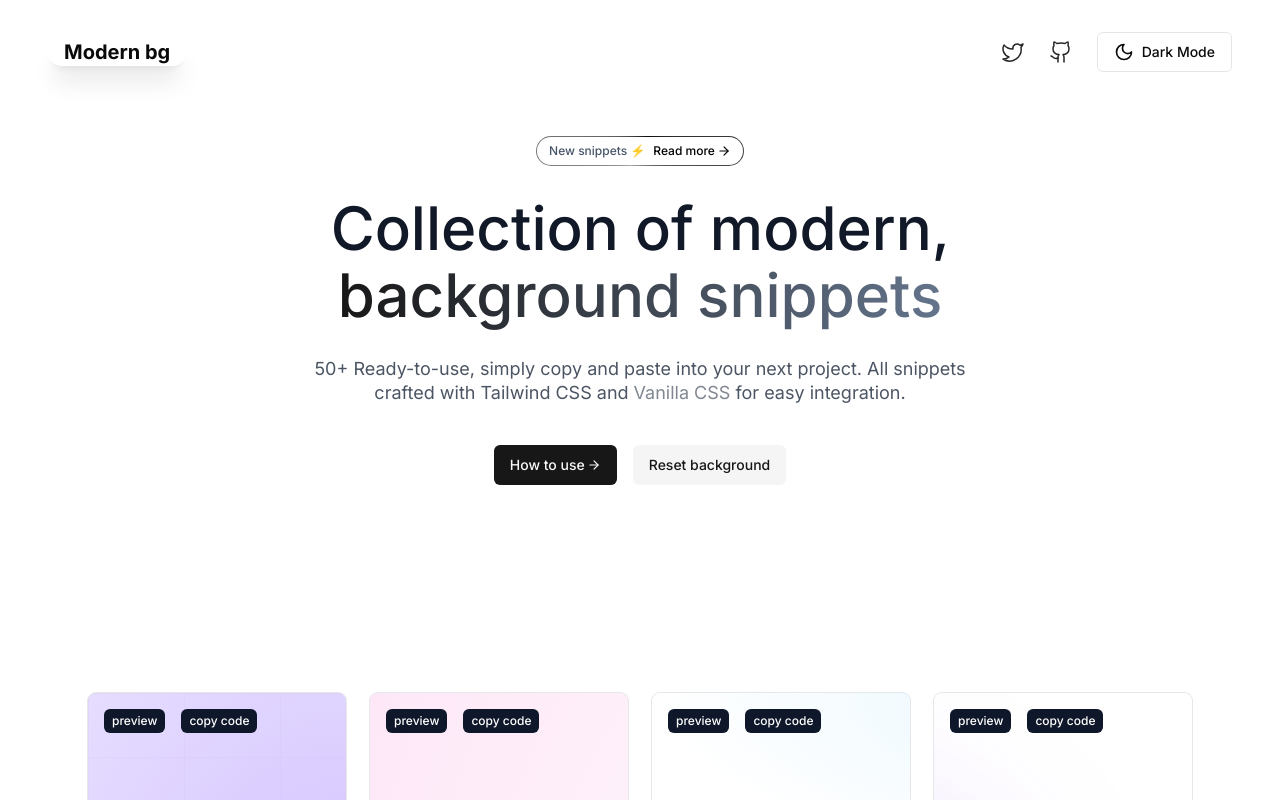
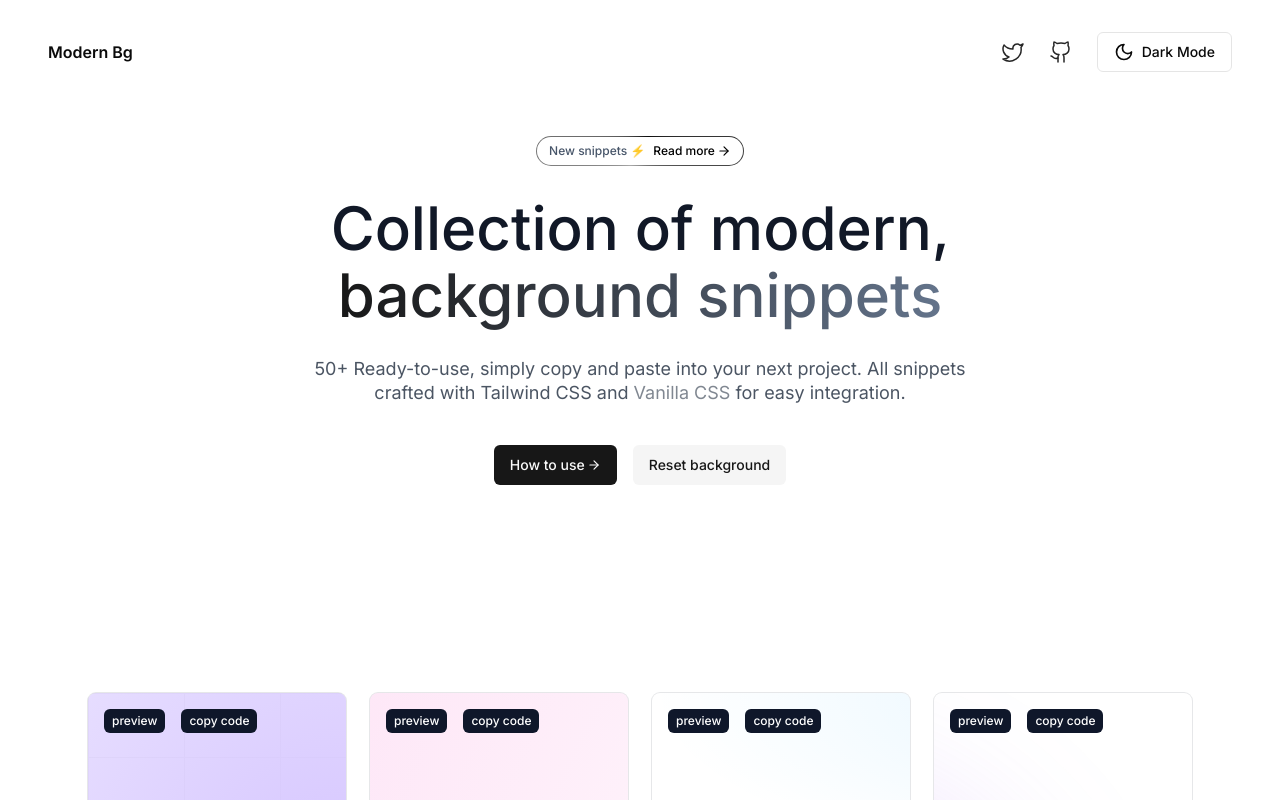
Before and after one commit to mk016/modern-Background, a Next.js app: page / in a window 1280 px wide. Shown: the top 800 px of the page. Built offline with nearby package versions, Linux system fonts and the light colour scheme.

Commit message:
update logo

```diff
--- a/app/page.tsx
+++ b/app/page.tsx
@@ -32,7 +32,7 @@ export default function Home() {
         <div className="relative mx-auto h-screen w-full max-w-7xl px-6 md:px-8 lg:px-12">
           <header className="flex items-center justify-between py-8">
             <div>
-              <h1 className='font-bold text-xl shadow-xl rounded-full px-4'>Modern bg</h1>
+              <h1 className='font-semibold text-md px-\3'>Modern Bg</h1>
             </div>
             <nav className="flex items-center gap-6">
               <a
```
